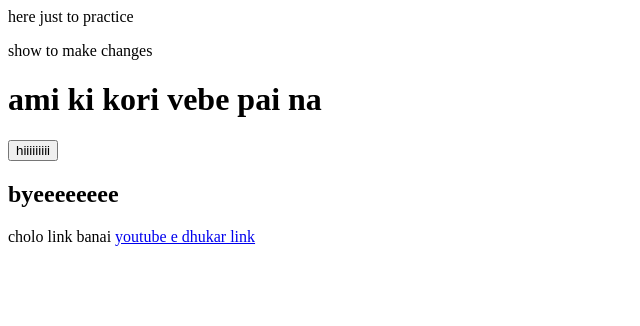
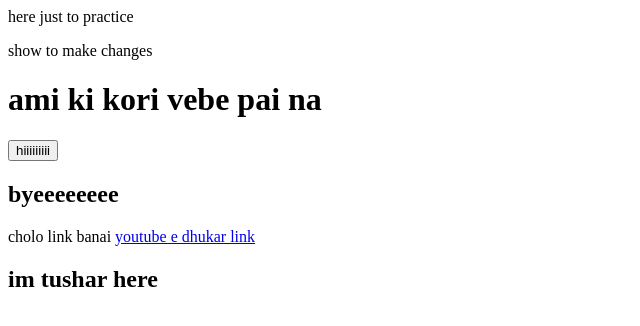
Before and after one commit to IrfanTech-X/wp, a plain HTML site: page index.html in a window 1280 px wide. Shown: the whole page, without its empty margins (0-640 px from the left). Drawn offline with Linux system fonts and the light colour scheme.

Commit message:
version 4

```diff
--- /dev/null
+++ b/config.js
@@ -0,0 +1 @@
+console.log("tushar")
--- a/index.html
+++ b/index.html
@@ -18,5 +18,7 @@
     <a href="https://www.youtube.com">youtube e dhukar link</a>
 
     </p>
+
+    <h2>im tushar here</h2>
 </body>
 </html>
```
